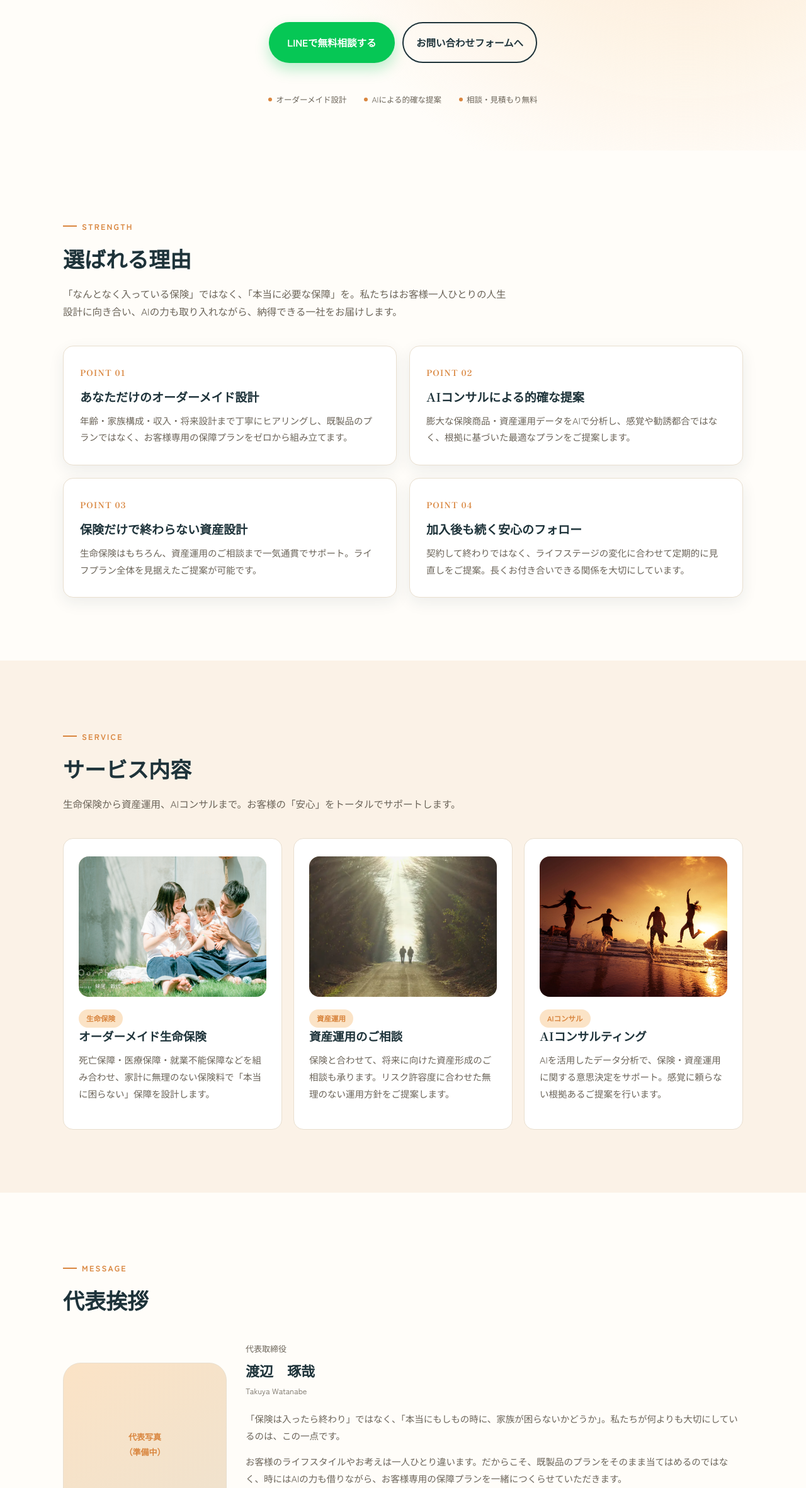
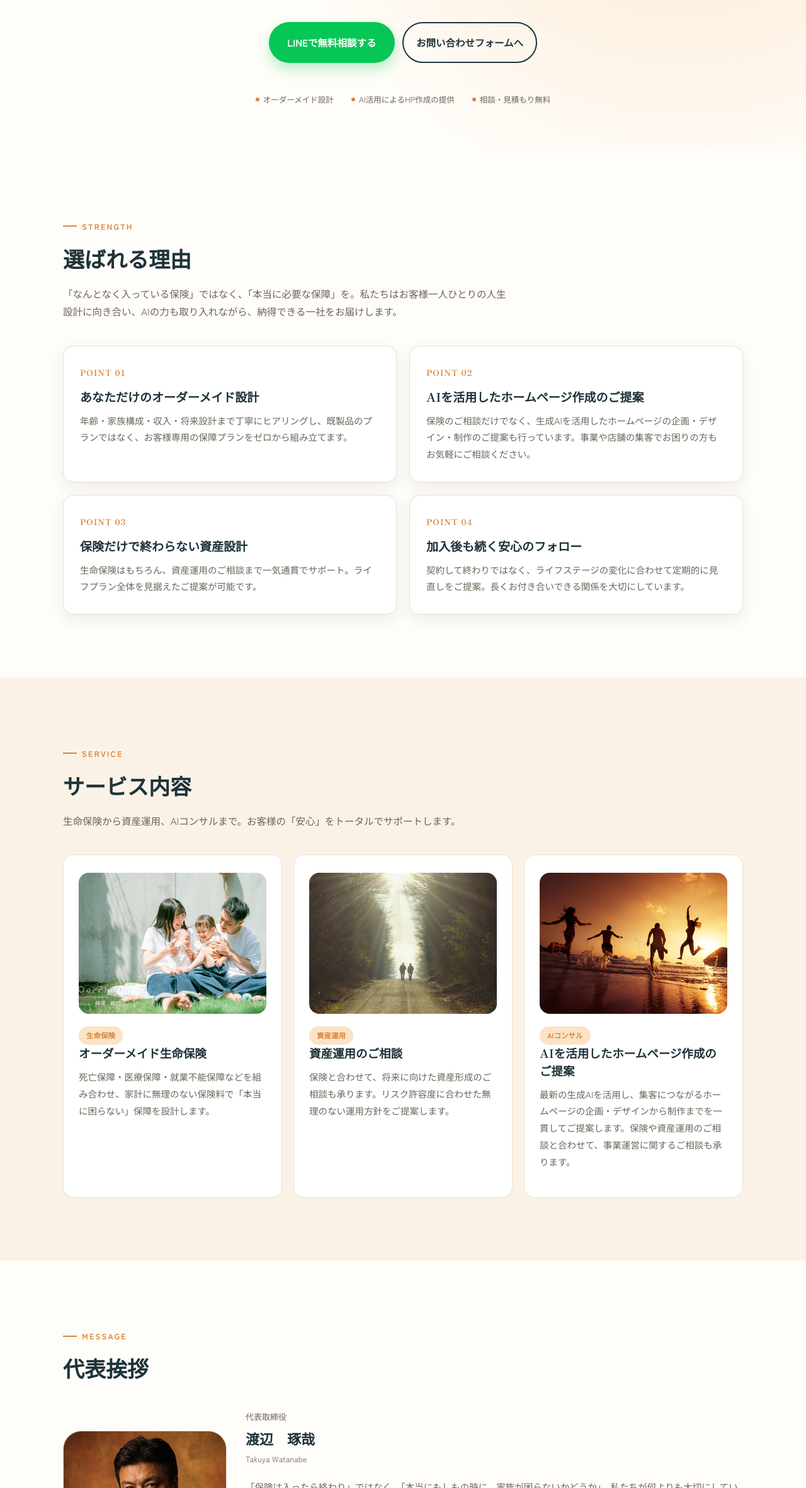
Before and after one commit to wr1212/sakimori-hp, a plain HTML site: page index.html in a window 1280 px wide. Shown: the part 437-2800 px from the top of the page at 63% size. Drawn offline with Linux system fonts and the light colour scheme.

Commit message:
Add files via upload

```diff
--- a/index.html
+++ b/index.html
@@ -905,7 +905,7 @@ a:focus-visible, button:focus-visible, input:focus-visible, textarea:focus-visib
 
     <ul class="hero-trust">
       <li><span class="dot"></span>オーダーメイド設計</li>
-      <li><span class="dot"></span>AIによる的確な提案</li>
+      <li><span class="dot"></span>AI活用によるHP作成の提供</li>
       <li><span class="dot"></span>相談・見積もり無料</li>
     </ul>
   </div>
@@ -930,8 +930,8 @@ a:focus-visible, button:focus-visible, input:focus-visible, textarea:focus-visib
       </div>
       <div class="strength-card reveal">
         <span class="strength-num">POINT 02</span>
-        <h3>AIコンサルによる的確な提案</h3>
-        <p>膨大な保険商品・資産運用データをAIで分析し、感覚や勧誘都合ではなく、根拠に基づいた最適なプランをご提案します。</p>
+        <h3>AIを活用したホームページ作成のご提案</h3>
+        <p>保険のご相談だけでなく、生成AIを活用したホームページの企画・デザイン・制作のご提案も行っています。事業や店舗の集客でお困りの方もお気軽にご相談ください。</p>
       </div>
       <div class="strength-card reveal">
         <span class="strength-num">POINT 03</span>
@@ -981,8 +981,8 @@ a:focus-visible, button:focus-visible, input:focus-visible, textarea:focus-visib
           <img src="sakimori_ai.jpg" alt="夕日の中、海辺を駆ける人々の後ろ姿">
         </div>
         <span class="tag">AIコンサル</span>
-        <h3>AIコンサルティング</h3>
-        <p>AIを活用したデータ分析で、保険・資産運用に関する意思決定をサポート。感覚に頼らない根拠あるご提案を行います。</p>
+        <h3>AIを活用したホームページ作成のご提案</h3>
+        <p>最新の生成AIを活用し、集客につながるホームページの企画・デザインから制作までを一貫してご提案します。保険や資産運用のご相談と合わせて、事業運営に関するご相談も承ります。</p>
       </div>
     </div>
   </div>
@@ -997,8 +997,10 @@ a:focus-visible, button:focus-visible, input:focus-visible, textarea:focus-visib
     <h2 class="section-title reveal">代表挨拶</h2>
 
     <div class="profile-wrap reveal">
-      <!-- ▼差し替え箇所：代表の顔写真が用意でき次第、下記 div を img タグに置き換えてください -->
-      <div class="profile-photo">代表写真<br>（準備中）</div>
+      <!-- 実写真使用：代表 渡辺琢哉 -->
+      <div class="profile-photo">
+        <img src="sakimori_daihyo.jpg" alt="代表取締役 渡辺琢哉" style="width:100%;height:100%;object-fit:cover;border-radius:inherit;">
+      </div>
 
       <div class="profile-text">
         <span class="role">代表取締役</span>
@@ -1159,11 +1161,11 @@ a:focus-visible, button:focus-visible, input:focus-visible, textarea:focus-visib
       </div>
       <div class="faq-item">
         <button class="faq-q">
-          <span><span class="q-mark">Q.</span>AIコンサルとは、具体的に何をしてもらえますか？</span>
+          <span><span class="q-mark">Q.</span>AIコンサル（AIを用いたホームページ作成）とは、具体的に何をしてもらえますか？</span>
           <span class="faq-icon">＋</span>
         </button>
         <div class="faq-a">
-          <p>お客様の家計状況やご希望条件をもとに、AIが複数の保険会社・商品データを分析し、根拠に基づいたプラン比較資料を作成します。最終的なご提案は専門スタッフが丁寧にご説明します。</p>
+          <p>生成AIを活用して、集客力のあるホームページの企画・デザイン・制作をご提案するサービスです。保険や資産運用のご相談と合わせて、事業運営に関するご相談としてもご利用いただけます。</p>
         </div>
       </div>
     </div>
```
Also changed, not shown: sakimori_daihyo.jpg (added).
